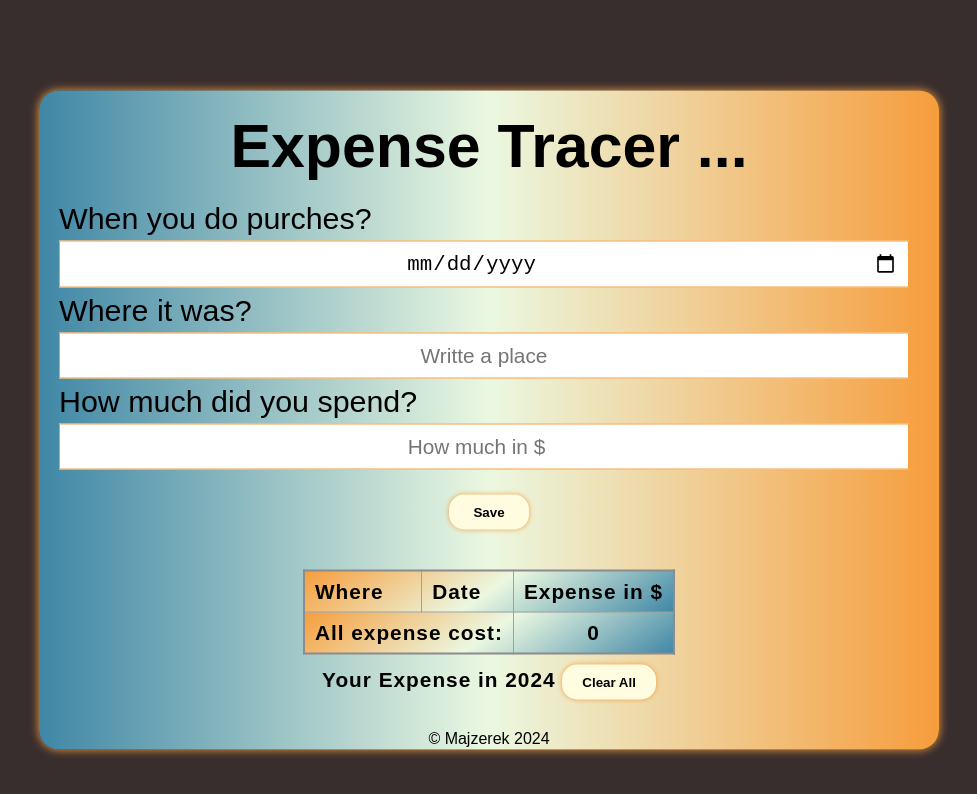
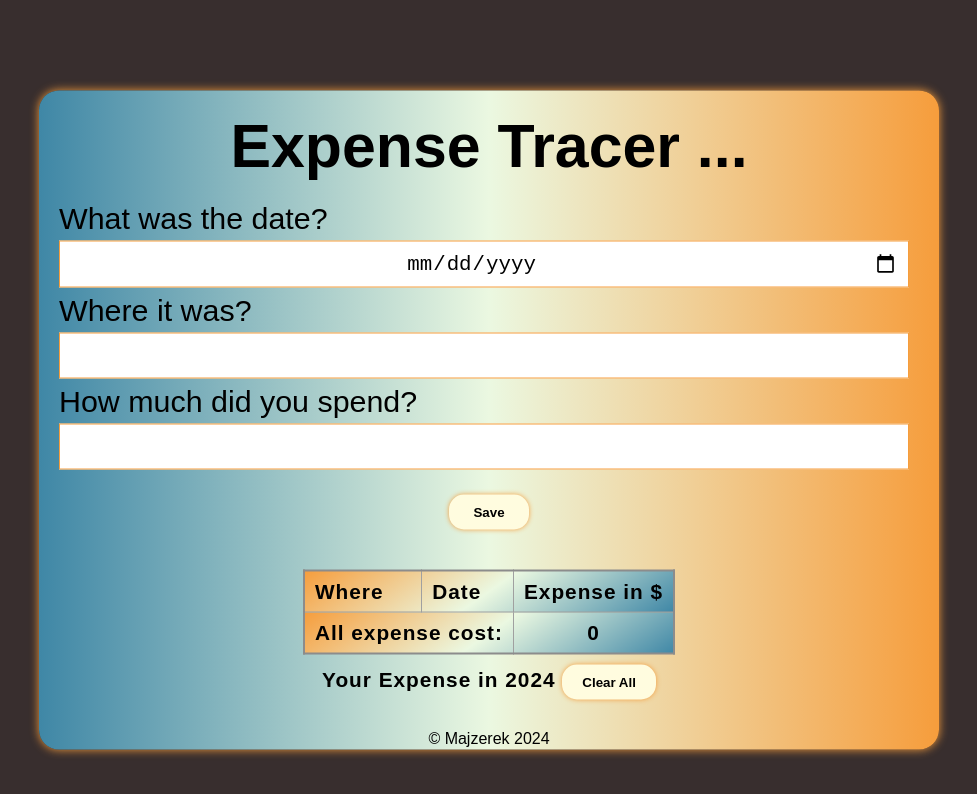
Before and after one commit to Majzerek/ExpenseTrack, a React (Create React App) app: page / in a window 1280 px wide. Shown: the top 794 px of the page, without its empty margins (151-1128 px from the left). Built offline with nearby package versions, Linux system fonts and the light colour scheme.

Commit message:
refactor code and create components

```diff
--- a/src/App.js
+++ b/src/App.js
@@ -1,4 +1,7 @@
 import { useEffect, useState } from 'react';
+import { Table, Tbody } from './Table';
+import { Form } from './Form';
+import { Inputs } from './Inputs';
 export default function App() {
 
   const [where, setWhere] = useState('');
@@ -34,75 +37,25 @@ export default function App() {
     setHowMuch('')
   }
 
-  function clearing() {
-    setAll([])
-  }
-
-  function sum(all) {
-    if (!all.length) return 0;
-    return all.reduce((a, b) => a + b.Expense, 0)
-  }
-
-
   return (
 
     <div className='app'>
-      <Form when={when} where={where} howMuch={howMuch} onHowMuch={setHowMuch} onWhen={setWhen} onWhere={setWhere} onSubmit={handleSubmit} />
-      <table className='table'>
-        <caption>Your Expense in {new Date().getFullYear().toString()} <button className='btn' onClick={clearing}>Clear All</button></caption>
+      <Form when={when} where={where} howMuch={howMuch} onHowMuch={setHowMuch} onWhen={setWhen} onWhere={setWhere} onSubmit={handleSubmit}>
+        <Inputs type={'date'} value={when} onSet={setWhen}>
+           What was the date?
+        </Inputs>
+        <Inputs type={'text'} value={where} onSet={setWhere}>
+          Where it was?
+        </Inputs>
+        <Inputs type={'number'} value={howMuch} onSet={setHowMuch}>
+          How much did you spend?
+        </Inputs>
+      </Form>
 
-        <thead >
-          <tr>
-            <th>Where</th>
-            <th>Date</th>
-            <th>Expense in $</th>
-          </tr>
-        </thead>
-        <tbody>
-          {all.map((el) =>
-            <tr key={el.id}>
-              <th scope='row'>{el.Where}</th>
-              <td>{el.When}</td>
-              <td>{el.Expense}</td>
-            </tr>)}
-        </tbody>
-        <tfoot>
-          <tr>
-            <th scope="row" colSpan={2}>All expense cost:</th>
+      < Table onSetAll={setAll} all={all}>
+        <Tbody all={all} />
+      </Table>
 
-            <td>{sum(all)}</td>
-          </tr>
-        </tfoot>
-
-      </table >
-      <footer>&copy; Majzerek {new Date().getFullYear()} </footer>
     </div>
   );
 }
-
-
-function Form({ when, where, howMuch, onWhere, onWhen, onHowMuch, onSubmit }) {
-  return (
-    <div className='form'>
-      <h1>Expense Tracer ... </h1>
-      <form className='form_valid'onSubmit={onSubmit}>
-
-
-
-        <label>When you do purches?</label>
-            <input type="date" value={when} required onChange={(e) => onWhen(e.target.value)} />
-
-
-            <label>Where it was?</label>
-            <input type='text' required placeholder='Writte a place' value={where} onChange={(e) => onWhere(e.target.value)} />
-
-
-            <label>How much did you spend?</label>
-            <input type='number' required value={howMuch} placeholder='How much in $' onChange={(e) => onHowMuch(e.target.value)} />
-
-
-        <button className='btn btn_submit' type='submit'>Save</button>
-      </form>
-    </div>
-  )
-}
--- /dev/null
+++ b/src/Form.js
@@ -0,0 +1,11 @@
+export function Form({ children, when, where, howMuch, onWhere, onWhen, onHowMuch, onSubmit }) {
+    return (
+        <div className='form'>
+            <h1>Expense Tracer ... </h1>
+            <form className='form_valid' onSubmit={onSubmit}>
+                {children}
+                <button className='btn btn_submit' type='submit'>Save</button>
+            </form>
+        </div>
+    );
+}
--- /dev/null
+++ b/src/Inputs.js
@@ -0,0 +1,7 @@
+export function Inputs({ children, value, onSet, type }) {
+    return (
+        <>
+            <label>{children}</label>
+            <input type={type} value={value} required onChange={(e) => onSet(e.target.value)} />
+        </>);
+}
--- /dev/null
+++ b/src/Table.js
@@ -0,0 +1,43 @@
+export function Table({ children, onSetAll, all }) {
+    function clearing() {
+        onSetAll([]);
+    }
+    function sum(all) {
+        if (!all.length) return 0;
+        return all.reduce((a, b) => a + b.Expense, 0);
+    }
+    return <>
+        <table className='table'>
+            <caption>Your Expense in {new Date().getFullYear().toString()} <button className='btn' onClick={clearing}>Clear All</button></caption>
+            <thead>
+                <tr>
+                    <th>Where</th>
+                    <th>Date</th>
+                    <th>Expense in $</th>
+                </tr>
+            </thead>
+            {children}
+            <tfoot>
+                <tr>
+                    <th scope="row" colSpan={2}>All expense cost:</th>
+
+                    <td>{sum(all)}</td>
+                </tr>
+            </tfoot>
+
+        </table>
+        <footer>&copy; Majzerek {new Date().getFullYear()} </footer>
+    </>;
+}
+
+
+
+export function Tbody({ all }) {
+    return <tbody>
+        {all.map((el) => <tr key={el.id}>
+            <th scope='row'>{el.Where}</th>
+            <td>{el.When}</td>
+            <td>{el.Expense}</td>
+        </tr>)}
+    </tbody>;
+}
```
